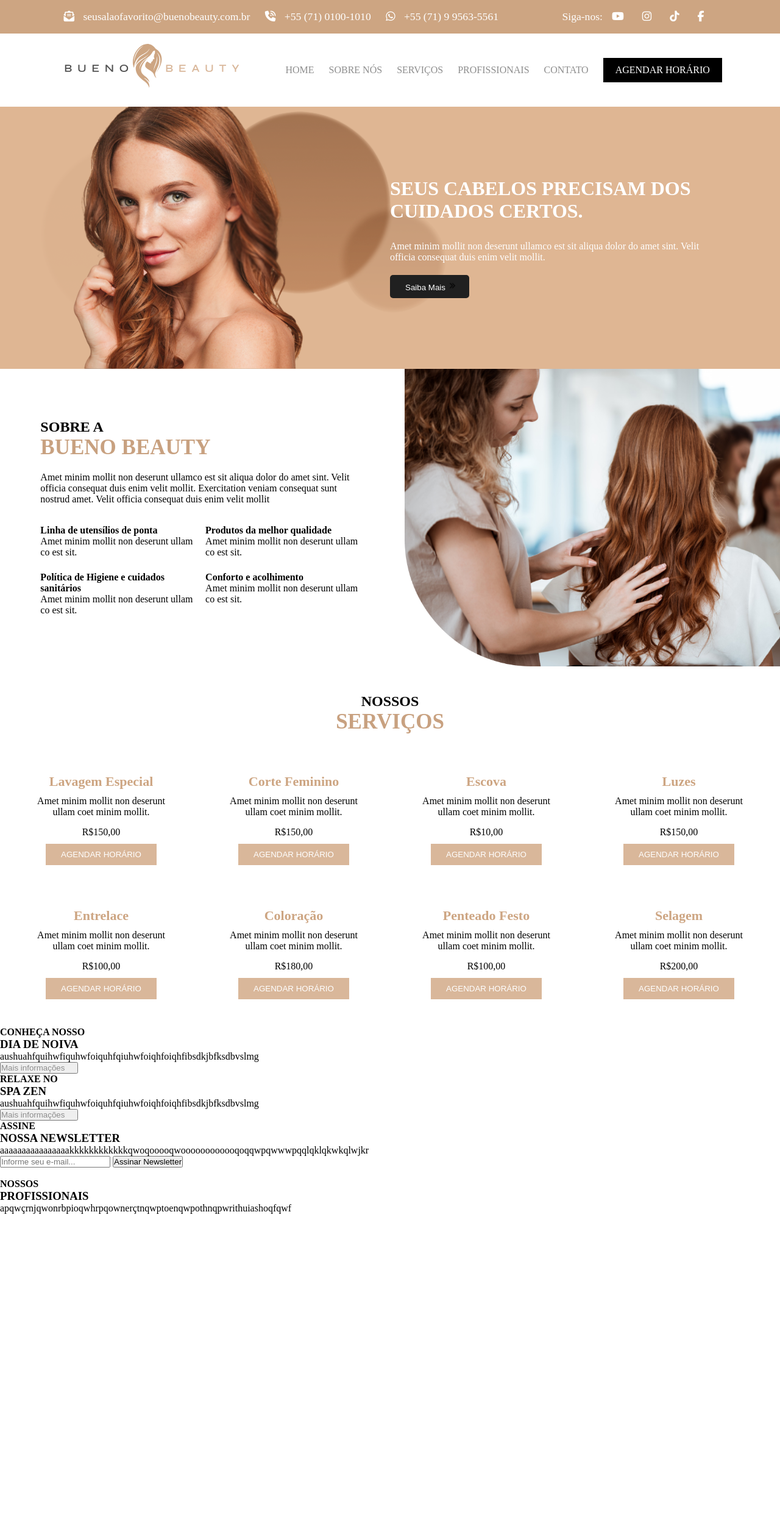
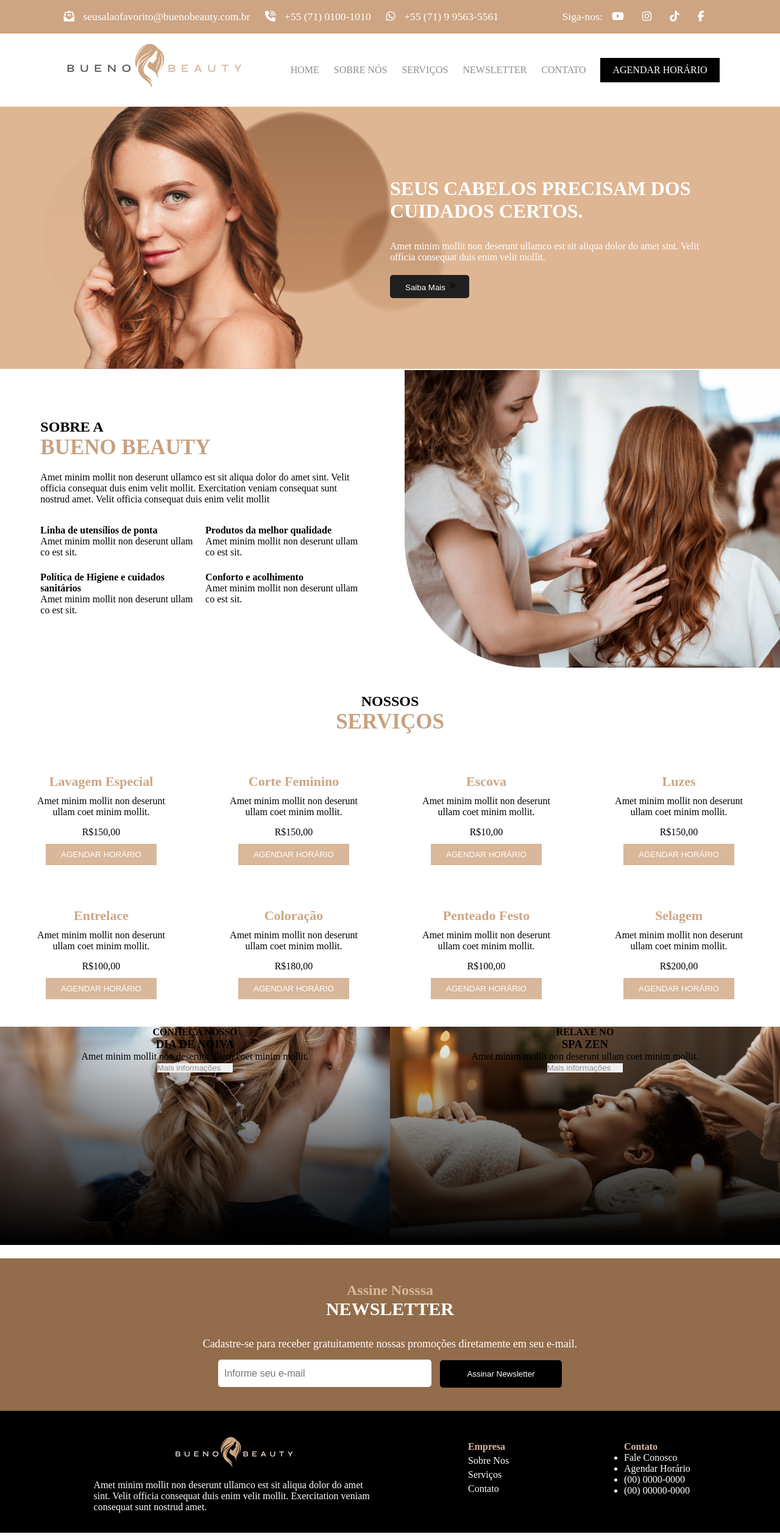
Before and after one commit to demersonrodrigues/Projeto-site-Sal-o-Cabelereiro, a PHP site: page / in a window 1280 px wide. Shown: the whole page at 61% size. Before the commit the page ends 1991 px from the top, so only its background shows below. Run offline with PHP 8.4, Linux system fonts and the light colour scheme; some libraries are stand-ins or nearby versions.

Commit message:
js click

```diff
--- a/css/style.css
+++ b/css/style.css
@@ -1,11 +1,31 @@
 * {
     margin: 0;
+    border: 0px;
     padding: 0
 }
 
 body {
     height: 100vh;
     width:  100%;
+}
+
+img {
+    max-width: 100%;
+    max-height: 100%;
+}
+
+.selectors {
+    list-style: none;
+    margin-top: 5px;
+}
+
+.selectors:hover {
+    cursor: pointer;
+    color: #dbcbcb;
+}
+
+.white {
+    color: white;
 }
 
 .centered {
@@ -18,9 +38,18 @@ body {
     display: flex;
 }
 
+.flex-column {
+    display: flex;
+    flex-direction: column;
+}
+
 .flex-wrap {
     display: flex;
     flex-wrap: wrap;
+}
+
+.grow {
+    flex-grow: 1;
 }
 /* header styles */
 
@@ -87,7 +116,7 @@ header .logo {
 /* main area */
 main{
     background-color: #dfb693;
-    background-image: url(Imagens/Fotos_homepage/Background\ Circles.png);
+    background-image: url(../Imagens/Fotos_homepage/Background_Circles.png);
     background-repeat: no-repeat;
     background-blend-mode: multiply;
     background-position-x: 10%;
@@ -223,10 +252,6 @@ main{
     color: #CDA582;
 }
 
-.textaboutservices {
-
-}
-
 .pricesservices {
     margin-top: 15px;
 }
@@ -244,3 +269,99 @@ main{
     text-decoration: none;
     color: white;
 }
+
+/* Nossos serviços */
+#know {
+    height: 380px;
+    background-image: url(../Imagens/Fotos_homepage/Rectangle48.png);
+    background-size: 100%;
+    background-repeat: no-repeat;
+    text-align: center;
+    flex: 1;
+}
+
+#relax {
+    height: 380px;
+    background-image: url(../Imagens/Fotos_homepage/Rectangle49.png);
+    background-repeat: no-repeat;
+    background-size: 100%;
+    flex: 1;
+}
+
+/* newsletter container */
+#newsletterContainer {
+    background-color: #936C4B;
+    height: 250px;
+}
+
+#newsletterContainer h5 {
+    color: #D9B79A;
+    font-size: 24px;
+    font-weight: bold;
+}
+
+#newsletterContainer h4 {
+    color: #FFFFFF;
+    font-size: 30px;
+    font-weight: bold;
+    margin-bottom: 30px;
+}
+
+#newsletterContainer p {
+    font-size: 18px;
+    color: #FFFFFF;
+    margin-bottom: 15px;
+}
+
+.newsInputArea input {
+    width: 340px;
+    font-size: 1em;
+    height: 45px;
+    border-radius: 5px;
+    padding-left: 10px;
+}
+
+.newsInputArea button {
+    height: 100%;
+    background-color: #000;
+    color: #fff;
+    margin-left: 10px;
+    border-radius: 5px;
+    width: 200px;
+}
+
+/* footer */
+
+footer {
+    height: 200px;
+    background-color: black;
+    color: white;
+}
+#centralFooter {
+    flex: 3;
+    justify-content: center;
+    text-align: center;
+    align-items: center;
+}
+
+#centralFooter img {
+    margin-top: 50px;
+    height: 50px;
+}
+
+#centralFooter div {
+    margin-top: 20px;
+    margin-bottom: 40px;
+    text-align: left;
+    width: 60%;
+}
+
+.footerSection {
+    flex: 1;
+    text-align: left;
+    min-height: 100px;
+}
+
+.footerSection h4 {
+    color: #D9B79A;
+}
--- a/index.html
+++ b/index.html
@@ -37,19 +37,20 @@
             </div>
         </nav>
 
-        <div class="flex" id="menuBar"> <!--Parte do código referindo-se à barra branca contendo informações da página-->
+        <div class="flex" id="menuBar">
+            <!--Parte do código referindo-se à barra branca contendo informações da página-->
 
             <div>
                 <img class="logo" src="Imagens/svg/logo.svg" alt="" srcset="">
             </div>
             <div class="menuLinks">
-                <a href="#home">HOME</a>
-                <a href="#sobre nós">SOBRE NÓS</a>
-                <a href="#serviços">SERVIÇOS</a>
-                <a href="#profissionais">PROFISSIONAIS</a>
-                <a href="#contato">CONTATO</a>
+                <a id="home">HOME</a>
+                <a id="sobreNos">SOBRE NÓS</a>
+                <a id="servicos">SERVIÇOS</a>
+                <a id="newsletter">NEWSLETTER</a>
+                <a id="contato">CONTATO</a>
 
-                <a href="bookingform.html" class="menuButton" target="_blank">AGENDAR
+                <a href="form.html" target="_self" class="menuButton" target="_blank">AGENDAR
                     HORÁRIO </a>
                 <!-- <img src="Imagens/icones Relógio Icon.png" alt="Ícone de relógio minimalista em preto e branco" width="15px"></a> -->
 
@@ -57,7 +58,7 @@
         </div>
     </header>
 
-    <main class="flex">
+    <main id="homeContainer" class="flex">
         <!--Código da imagem principal contendo a modelo centralizada na página com título grande e pequeno texto-->
         <div id="mainImage">
             <img src="Imagens/Fotos_homepage/Model Main Image.png"
@@ -82,8 +83,8 @@
 
 
     <!--Parte iniciada a partir do desenvolvimento da âncora #Sobre Nós-->
-    <section id="about" class="flex">
-        <div id="infosContainer" class="flex" >
+    <section id="aboutContainer" class="flex">
+        <div id="infosContainer" class="flex">
             <div class="infos">
                 <div>
                     <div class="tittleaboutinfos">
@@ -126,7 +127,7 @@
         </div>
         <!--FALTA ADICIONAR A IMAGEM LATERAL DO CABELO COM PENTE / (CASO VÁ UTILIZÁ-LA)-->
     </section>
-    <section>
+    <section id="servicosContainer">
         <div class="onlyservices">
             <div class="centered tittleourservices">
                 <h4 class="tittlesblack">NOSSOS</h4>
@@ -137,56 +138,56 @@
                     <h5 class="tittlesservices">Lavagem Especial</h5>
                     <p class="textaboutservices">Amet minim mollit non deserunt ullam coet minim mollit.</p>
                     <p class="pricesservices">R$150,00</p>
-                    <button class="btnschedule" type="button"><a href="" target="_blank">AGENDAR
+                    <button class="btnschedule" type="button"><a href="form.html" target="_self">AGENDAR
                             HORÁRIO</a></button>
                 </div>
                 <div class="definitionservices flex">
                     <h5 class="tittlesservices">Corte Feminino</h5>
                     <p class="textaboutservices">Amet minim mollit non deserunt ullam coet minim mollit.</p>
                     <p class="pricesservices">R$150,00</p>
-                    <button class="btnschedule" type="button"><a href="" target="_blank">AGENDAR
+                    <button class="btnschedule" type="button"><a href="form.html" target="_self">AGENDAR
                             HORÁRIO</a></button>
                 </div>
                 <div class="definitionservices flex">
                     <h5 class="tittlesservices">Escova</h5>
                     <p class="textaboutservices">Amet minim mollit non deserunt ullam coet minim mollit.</p>
                     <p class="pricesservices">R$10,00</p>
-                    <button class="btnschedule" type="button"><a href="" target="_blank">AGENDAR
+                    <button class="btnschedule" type="button"><a href="form.html" target="_self">AGENDAR
                             HORÁRIO</a></button>
                 </div>
                 <div class="definitionservices flex">
                     <h5 class="tittlesservices">Luzes</h5>
                     <p class="textaboutservices">Amet minim mollit non deserunt ullam coet minim mollit.</p>
                     <p class="pricesservices">R$150,00</p>
-                    <button class="btnschedule" type="button"><a href="" target="_blank">AGENDAR
+                    <button class="btnschedule" type="button"><a href="form.html" target="_self">AGENDAR
                             HORÁRIO</a></button>
                 </div>
                 <div class="definitionservices flex">
                     <h5 class="tittlesservices">Entrelace</h5>
                     <p class="textaboutservices">Amet minim mollit non deserunt ullam coet minim mollit.</p>
                     <p class="pricesservices">R$100,00</p>
-                    <button class="btnschedule" type="button"><a href="" target="_blank">AGENDAR
+                    <button class="btnschedule" type="button"><a href="form.html" target="_self">AGENDAR
                             HORÁRIO</a></button>
                 </div>
                 <div class="definitionservices flex">
                     <h5 class="tittlesservices">Coloração</h5>
                     <p class="textaboutservices">Amet minim mollit non deserunt ullam coet minim mollit.</p>
                     <p class="pricesservices">R$180,00</p>
-                    <button class="btnschedule" type="button"><a href="" target="_blank">AGENDAR
+                    <button class="btnschedule" type="button"><a href="form.html" target="_self">AGENDAR
                             HORÁRIO</a></button>
                 </div>
                 <div class="definitionservices flex">
                     <h5 class="tittlesservices">Penteado Festo</h5>
                     <p class="textaboutservices">Amet minim mollit non deserunt ullam coet minim mollit.</p>
                     <p class="pricesservices">R$100,00</p>
-                    <button class="btnschedule" type="button"><a href="" target="_blank">AGENDAR
+                    <button class="btnschedule" type="button"><a href="form.html" target="_self">AGENDAR
                             HORÁRIO</a></button>
                 </div>
                 <div class="definitionservices flex">
                     <h5 class="tittlesservices">Selagem</h5>
                     <p class="textaboutservices">Amet minim mollit non deserunt ullam coet minim mollit.</p>
                     <p class="pricesservices">R$200,00</p>
-                    <button class="btnschedule" type="button"><a href="" target="_blank">AGENDAR
+                    <button class="btnschedule" type="button"><a href="form.html" target="_self">AGENDAR
                             HORÁRIO</a></button>
                 </div>
             </div>
@@ -194,69 +195,72 @@
     </section>
 
     <!--A próxima section vai ser para o desenvolvimento até o ponto sobre os profissionais-->
-    <section>
-        <div>
-            <div class="divspaday">
+    <section id="extrasContainer" class="flex centered">
+        <div id="know" class="divspaday">
+            <!-- <img style="position: absolute; z-index: 2;" src="./Imagens/Fotos_homepage/Rectangle48.png" alt=""> -->
             <div>
                 <div class="tittlesspaday">
                     <h4 class="tittleswhite">CONHEÇA NOSSO</h4>
                     <h3 class="tittlecolored">DIA DE NOIVA</h3>
                 </div>
-                    <p class="textswhite">aushuahfquihwfiquhwfoiquhfqiuhwfoiqhfoiqhfibsdkjbfksdbvslmg</p>
+                <p class="textswhite">Amet minim mollit non deserunt ullam coet minim mollit.</p>
             </div>
             <div>
                 <button class="btnspaday" type="button"><a href="">Mais informações</a></button>
             </div>
         </div>
 
-            <div class="divspaday">
-                <div>
+        <div id="relax" class="divspaday">
+            <!-- <img style="position: absolute; z-index: 2;" src="./Imagens/Fotos_homepage/Rectangle49.png" alt=""> -->
+            <div style="z-index: 1;">
                 <div class="tittlesspaday">
                     <h4 class="tittleswhite">RELAXE NO</h4>
                     <h3 class="tittlecolored">SPA ZEN</h3>
                 </div>
-                    <p class="textswhite">aushuahfquihwfiquhwfoiquhfqiuhwfoiqhfoiqhfibsdkjbfksdbvslmg</p>
+                <p class="textswhite">Amet minim mollit non deserunt ullam coet minim mollit.</p>
             </div>
             <div>
                 <button class="btnspaday" type="button"><a href="">Mais informações</a></button>
             </div>
         </div>
+    </section>
+
+    <section id="newsletterContainer" class="flex-column centered">
+        <h5>Assine Nosssa</h5>
+        <h4>NEWSLETTER</h4>
+        <p>Cadastre-se para receber gratuitamente nossas promoções diretamente em seu e-mail.</p>
+        <div class="newsInputArea">
+            <input type="text" placeholder="Informe seu e-mail">
+            <button>Assinar Newsletter</button>
         </div>
 
-        <div id="newsletter">
-            <div id="tittlenewsletter">
-                <h4 id="tittleprincipal">ASSINE</h4>
-                <h3 id="tittlesecundary">NOSSA NEWSLETTER</h3>
-                <p class="textswhite">aaaaaaaaaaaaaaaakkkkkkkkkkkkqwoqooooqwoooooooooooqoqqwpqwwwpqqlqklqkwkqlwjkr
-                </p>
-            </div>
-            <div id="divbusca">
-                <input type="text" placeholder="Informe seu e-mail...">
-                <button id="btnsignnews">Assinar Newsletter</button>
-            </div>
-        </div>
-
-        <div>
-            <div id="divprofessionals">
-                <img id="imgprofessionals" src="" alt="">
-                <div class="tittle">
-                    <h4 class="tittleswhite">NOSSOS</h4>
-                    <h3 class="tittlecolored">PROFISSIONAIS</h3>
-                </div>
-                <div class="textswhite">
-                    <p>apqwçrnjqwonrbpioqwhrpqownerçtnqwptoenqwpothnqpwrithuiashoqfqwf</p>
-                </div>
-            </div>
-
-            <div>
-
-            </div>
-        </div>
     </section>
 
-    <footer> <!--Parte com fundo de cor em preto no final da página do site-->
-
+    <footer id="contatoContainer" class="flex centered"> <!--Parte com fundo de cor em preto no final da página do site-->
+        <div id="centralFooter" class="centered flex-column">
+            <img src="Imagens/svg/Group 2.svg" alt="" srcset="">
+            <div class="white">Amet minim mollit non deserunt ullamco est sit aliqua dolor do amet sint. Velit officia
+                consequat duis enim velit mollit. Exercitation veniam consequat sunt nostrud amet.</div>
+        </div>
+        <div class="footerSection grow">
+            <h4>Empresa</h5>
+                <ul >
+                    <li id="sobreNos2" class="selectors">Sobre Nos</li>
+                    <li id="servicos2" class="selectors">Serviços</li>
+                    <li id="contato2" class="selectors">Contato</li>
+                </ul>
+        </div>
+        <div class="footerSection grow">
+            <h4>Contato</h5>
+                <ul>
+                    <li>Fale Conosco</li>
+                    <li>Agendar Horário </li>
+                    <li>(00) 0000-0000 </li>
+                    <li>(00) 00000-0000</li>
+                </ul>
+        </div>
     </footer>
+    <script src="js/index.js"></script>
 </body>
 
 </html>
--- /dev/null
+++ b/js/index.js
@@ -0,0 +1,15 @@
+let homeButton = document.getElementById("home")
+let sobreButton = document.getElementById("sobreNos")
+let sobre2Button = document.getElementById("sobreNos2")
+let servicoButton = document.getElementById("servicos")
+let servico2Button = document.getElementById("servicos2")
+let newsletterButton = document.getElementById("newsletter")
+let contatoButton = document.getElementById("contato")
+
+homeButton.addEventListener('click', () => document.getElementById("homeContainer").scrollIntoView({behavior: "smooth"}))
+sobreButton.addEventListener('click', () => document.getElementById("aboutContainer").scrollIntoView({behavior: "smooth"}))
+sobre2Button.addEventListener('click', () => document.getElementById("aboutContainer").scrollIntoView({behavior: "smooth"}))
+servicoButton.addEventListener('click', () => document.getElementById("servicosContainer").scrollIntoView({behavior: "smooth"}))
+servico2Button.addEventListener('click', () => document.getElementById("servicosContainer").scrollIntoView({behavior: "smooth"}))
+newsletterButton.addEventListener('click', () => document.getElementById("newsletterContainer").scrollIntoView({behavior: "smooth"}))
+contatoButton.addEventListener('click', () => document.getElementById("contatoContainer").scrollIntoView({behavior: "smooth"}))
```
Also changed, not shown: Imagens/Fotos_homepage/Background_Circles.png (renamed from Imagens/Fotos_homepage/Background Circles.png), Imagens/Fotos_homepage/Background_Image.png (renamed from Imagens/Fotos_homepage/Background Image.png), Imagens/Fotos_homepage/Rectangle48.png (added), Imagens/Fotos_homepage/Rectangle49.png (added), Imagens/svg/Group 2.svg (added). Lines whose indentation alone changed are shown as unchanged.
